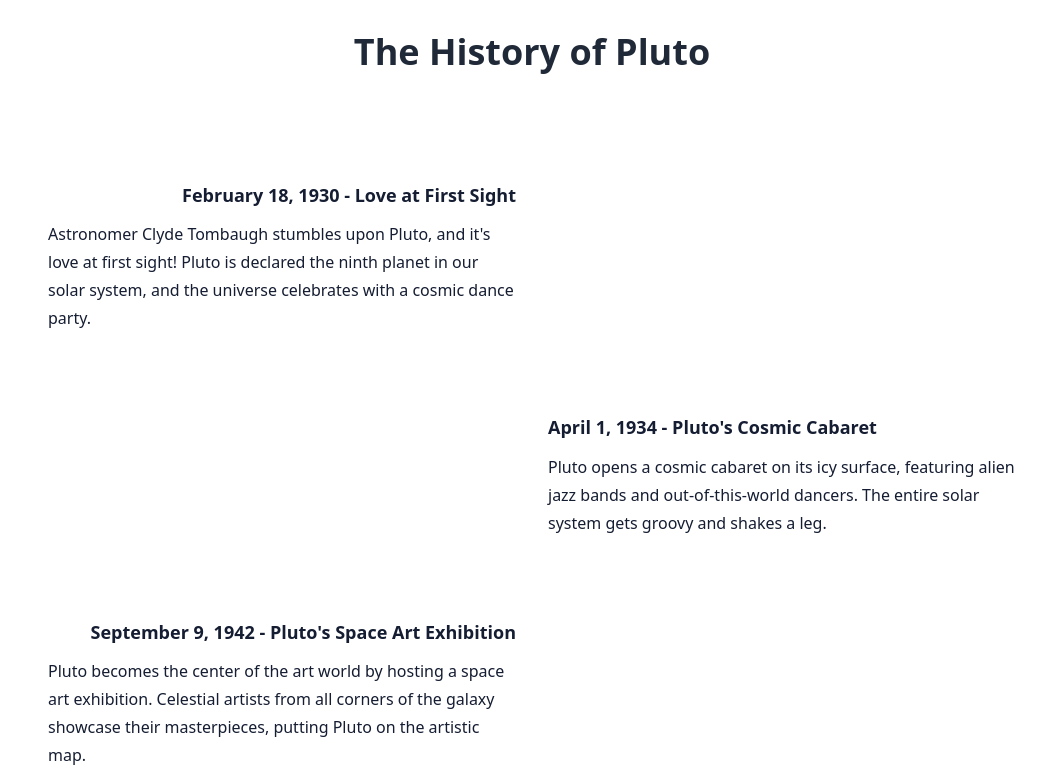
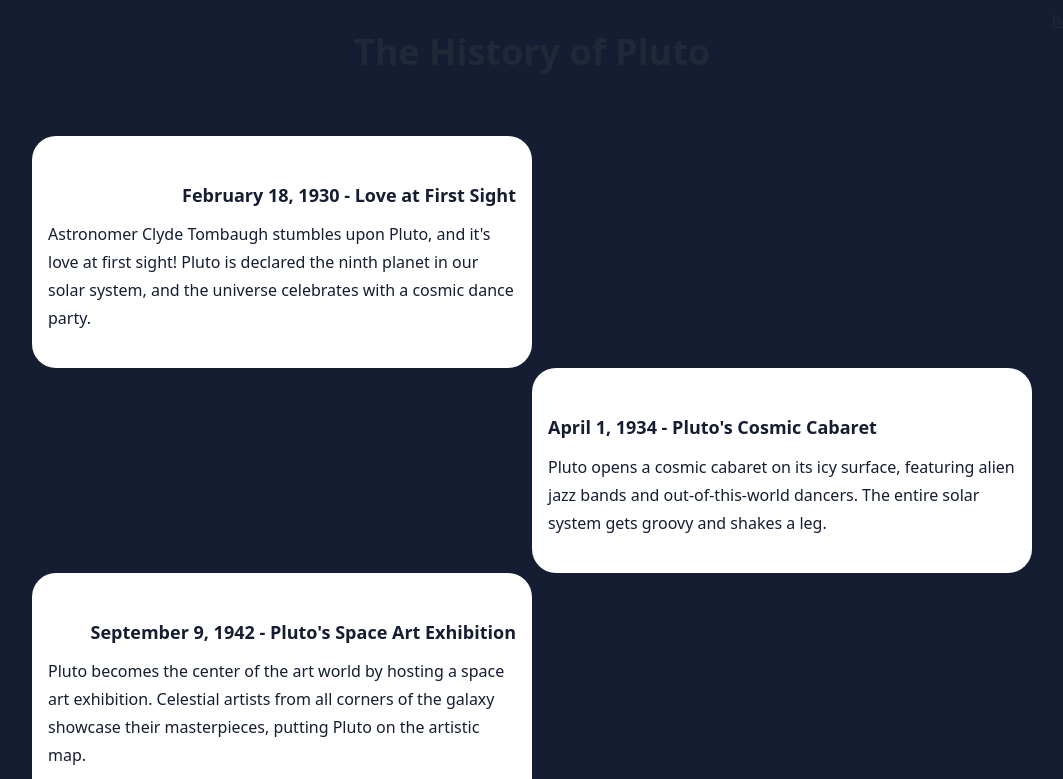
Before and after one commit to emilygorelik/reconsiderpluto, a React (Vite) app: page /timeline in a window 1280 px wide. Shown: the top 779 px of the page, without its empty margins (108-1171 px from the left). Built offline with nearby package versions, Linux system fonts and the light colour scheme; what tailwindcss-animated would draw is missing.

Commit message:
last push to main :santa:

```diff
--- /dev/null
+++ b/src/routes/Landing/Landing.tsx
@@ -0,0 +1,21 @@
+import { Details } from './Details/Details';
+import { Fedup } from './Fedup/Fedup';
+import { Footer } from './Footer/Footer';
+import { Header } from './Header/Header';
+import { MerchExtended } from './Merch/MerchExtended';
+import { Merch } from './Merch/MerchIntro';
+import { MilkyWay } from './MilkyWay/MilkyWay';
+
+export const Landing = () => {
+  return (
+    <div className="relative bg-dark-blue">
+      <Header />
+      <Merch />
+      <Details />
+      <MilkyWay />
+      <MerchExtended />
+      <Fedup />
+      <Footer />
+    </div>
+  );
+};
--- a/src/routes/Landing/MilkyWay/MilkyWay.tsx
+++ b/src/routes/Landing/MilkyWay/MilkyWay.tsx
@@ -37,8 +37,8 @@ const SquiglySvgBottom = ({ className }: SquiglySvgProps) => {
 
 export const MilkyWay = () => {
   return (
-    <div className="bg-dark-grey relative min-h-screen">
-      <SquiglySvgTop className="absolute bottom-full" />
+    <div className="relative min-h-screen bg-dark-grey">
+      <SquiglySvgTop className="absolute bottom-[99%]" />
       <div className="p-2">
         <p className="font-jua text-56 text-light-grey">
           The Milky Way Galaxy.
@@ -48,7 +48,7 @@ export const MilkyWay = () => {
         </p>
       </div>
       <Galaxy />
-      <SquiglySvgBottom className="absolute top-full" />
+      <SquiglySvgBottom className="absolute top-[99%]" />
     </div>
   );
 };
--- a/src/routes/Root.tsx
+++ b/src/routes/Root.tsx
@@ -1,21 +1,16 @@
-import { Details } from './Landing/Details/Details';
-import { Fedup } from './Landing/Fedup/Fedup';
-import { Footer } from './Landing/Footer/Footer';
-import { Header } from './Landing/Header/Header';
-import { MerchExtended } from './Landing/Merch/MerchExtended';
-import { Merch } from './Landing/Merch/MerchIntro';
-import { MilkyWay } from './Landing/MilkyWay/MilkyWay';
-
+import { Link, Outlet } from 'react-router-dom';
 export const Root = () => {
   return (
-    <div className="bg-dark-blue">
-      <Header />
-      <Merch />
-      <Details />
-      <MilkyWay />
-      <MerchExtended />
-      <Fedup />
-      <Footer />
+    <div className="relative bg-dark-blue">
+      <div className="absolute right-2 top-2 flex gap-x-2">
+        <Link to="/" className="underline">
+          home
+        </Link>
+        <Link to="/timeline" className="underline">
+          timeline
+        </Link>
+      </div>
+      <Outlet />
     </div>
   );
 };
--- /dev/null
+++ b/src/routes/Timeline/timeline.tsx
@@ -0,0 +1,36 @@
+import timelineData from '../../data/timelineData.json';
+
+function Timeline() {
+  return (
+    <div className="prose flex w-full max-w-full flex-col items-center justify-center px-20">
+      <h1 className="py-8">The History of Pluto</h1>
+      {timelineData.map((entry, index) => (
+        <div
+          key={entry.title}
+          className={`flex ${
+            index === 0
+              ? 'first-element'
+              : index === timelineData.length - 1
+              ? 'last-element'
+              : index % 2 === 0
+              ? 'odd-element justify-start'
+              : 'even-element justify-end'
+          }`}
+        >
+          <div className="w-1/2 max-w-[1000px] rounded-3xl bg-white p-4 text-dark-blue">
+            <h3
+              className={`text-dark-blue ${
+                index % 2 === 0 ? 'text-right' : ''
+              } text-lg font-bold`}
+            >
+              {entry.title}
+            </h3>
+            <p className="text-base">{entry.content}</p>
+          </div>
+        </div>
+      ))}
+    </div>
+  );
+}
+
+export default Timeline;
```
Also changed, not shown: src/shared/components/Navigation/BrowserRouter.tsx (+12 -5 lines).
